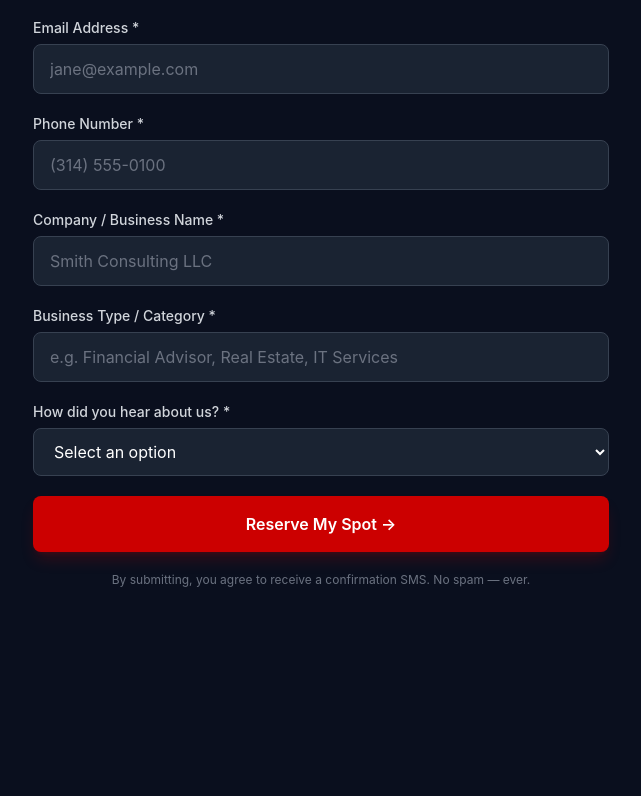
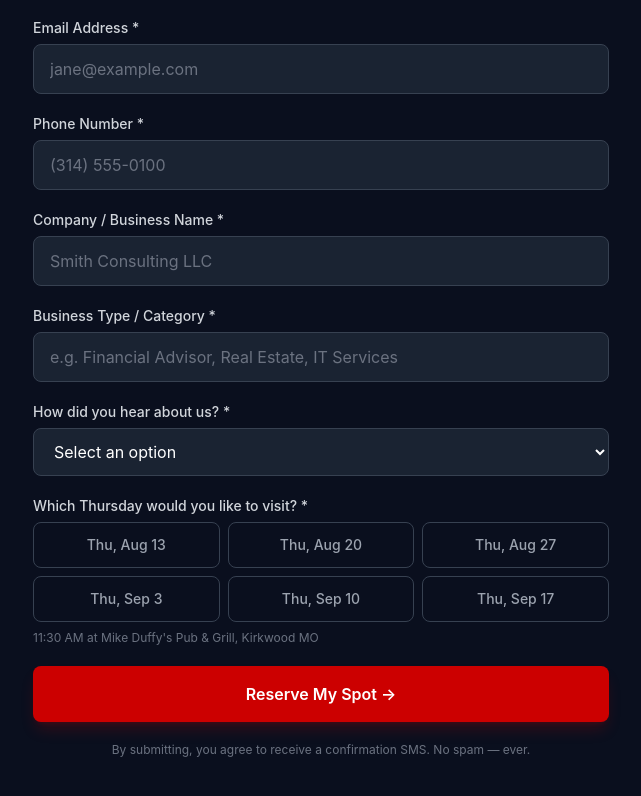
Before and after one commit to webtekonlineservice-blip/think-big-growth, a Next.js app: page /join in a window 1280 px wide. Shown: the part 440-1236 px from the top of the page, without its empty margins (319-960 px from the left). Before the commit the page ends 1092 px from the top, so only its background shows below. Built offline with nearby package versions, Linux system fonts and the light colour scheme.

Commit message:
Fix: skip placeholder emails in outbound cron, add Thursday picker to join form

```diff
--- a/app/api/cron/outbound/route.ts
+++ b/app/api/cron/outbound/route.ts
@@ -32,7 +32,7 @@ export async function GET(req: NextRequest) {
       let errors = 0
 
       // Find prospects ready for next email
-      // Conditions: not unsubscribed, sequence_step < maxStep, and enough days have passed
+      // Conditions: not unsubscribed, sequence_step < maxStep, has real email, enough days passed
       const now = new Date()
 
       const prospects = await Prospect.find({
@@ -40,6 +40,7 @@ export async function GET(req: NextRequest) {
         unsubscribed: false,
         sequence_step: { $lt: maxStep },
         status: { $nin: ['converted', 'unsubscribed'] },
+        email: { $not: /placeholder\.local$/ },
       })
         .sort({ created_at: 1 })
         .limit(campaign.batch_size)
--- a/app/join/page.tsx
+++ b/app/join/page.tsx
@@ -13,6 +13,7 @@ interface FormData {
   company: string
   businessType: string
   referralSource: string
+  visitDate: string
   refCode: string
 }
 
@@ -24,7 +25,26 @@ const initialForm: FormData = {
   company: '',
   businessType: '',
   referralSource: '',
+  visitDate: '',
   refCode: '',
+}
+
+function getNextThursdays(count: number): { label: string; value: string }[] {
+  const dates: { label: string; value: string }[] = []
+  const today = new Date()
+  const day = today.getDay() // 0=Sun, 4=Thu
+  let daysUntilThursday = (4 - day + 7) % 7
+  if (daysUntilThursday === 0) daysUntilThursday = 7 // skip today if it's Thursday
+
+  for (let i = 0; i < count; i++) {
+    const d = new Date(today)
+    d.setDate(today.getDate() + daysUntilThursday + i * 7)
+    dates.push({
+      label: d.toLocaleDateString('en-US', { weekday: 'short', month: 'short', day: 'numeric' }),
+      value: d.toISOString().slice(0, 10),
+    })
+  }
+  return dates
 }
 
 export default function JoinPage() {
@@ -274,6 +294,28 @@ function JoinForm() {
           {/* Hidden ref code */}
           <input type="hidden" name="refCode" value={form.refCode} />
 
+          {/* Thursday picker */}
+          <div>
+            <label className="label">Which Thursday would you like to visit? *</label>
+            <div className="grid grid-cols-3 gap-2">
+              {getNextThursdays(6).map((d) => (
+                <button
+                  key={d.value}
+                  type="button"
+                  onClick={() => setForm((f) => ({ ...f, visitDate: d.value }))}
+                  className={`px-3 py-3 rounded-lg text-sm font-medium border transition-all duration-200 ${
+                    form.visitDate === d.value
+                      ? 'bg-brand-red/20 border-brand-red text-white shadow-sm shadow-brand-red/20'
+                      : 'border-gray-700 text-gray-400 hover:border-gray-500 hover:text-white'
+                  }`}
+                >
+                  {d.label}
+                </button>
+              ))}
+            </div>
+            <p className="text-xs text-gray-500 mt-2">11:30 AM at Mike Duffy's Pub & Grill, Kirkwood MO</p>
+          </div>
+
           {error && (
             <div className="bg-red-500/10 border border-red-500/30 text-red-400 rounded-lg px-4 py-3 text-sm">
               {error}
```
